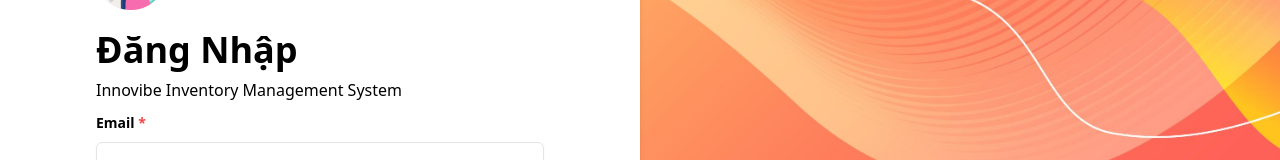
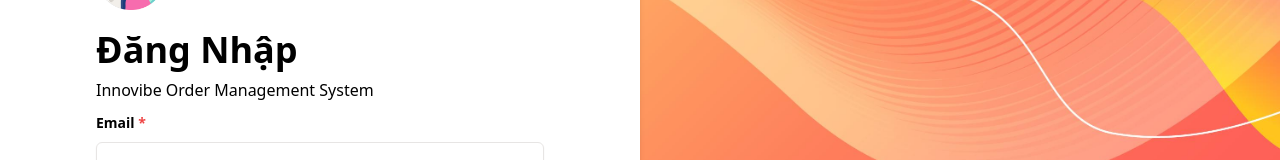
Before and after one commit to huyngse/Innovibe_OMS, a React (Vite) app: page /log-in in a window 1280 px wide. Shown: the part 124-284 px from the top of the page. Built offline with nearby package versions, Linux system fonts and the light colour scheme.

Commit message:
Rename system

```diff
--- a/index.html
+++ b/index.html
@@ -4,7 +4,7 @@
     <meta charset="UTF-8" />
     <link rel="icon" type="image/svg+xml" href="/vite.svg" />
     <meta name="viewport" content="width=device-width, initial-scale=1.0" />
-    <title>Innovibe IMS</title>
+    <title>Innovibe OMS</title>
   </head>
   <body>
     <div id="root"></div>
--- a/package.json
+++ b/package.json
@@ -1,5 +1,5 @@
 {
-  "name": "innovibe-ims",
+  "name": "innovibe-oms",
   "private": true,
   "version": "0.0.0",
   "type": "module",
--- a/src/components/sidebar/app-sidebar.tsx
+++ b/src/components/sidebar/app-sidebar.tsx
@@ -114,7 +114,7 @@
             </div>
             <div className="grid flex-1 text-left text-sm leading-tight">
               <span className="truncate font-semibold">Innovibe</span>
-              <span className="truncate text-xs">IMS</span>
+              <span className="truncate text-xs">OMS</span>
             </div>
           </SidebarMenuItem>
         </SidebarMenu>
--- a/src/pages/auth/log-in-page.tsx
+++ b/src/pages/auth/log-in-page.tsx
@@ -47,7 +47,7 @@
             <form onSubmit={form.handleSubmit(handleSubmit)}>
               <img src={logoImage} alt="" width={70} />
               <h2 className="text-4xl font-bold mt-5">Đăng Nhập</h2>
-              <p className="py-2">Innovibe Inventory Management System</p>
+              <p className="py-2">Innovibe Order Management System</p>
               <FormField
                 control={form.control}
                 name="email"
```
Also changed, not shown: 1 other file (tests, documents, lock files or other folders).
